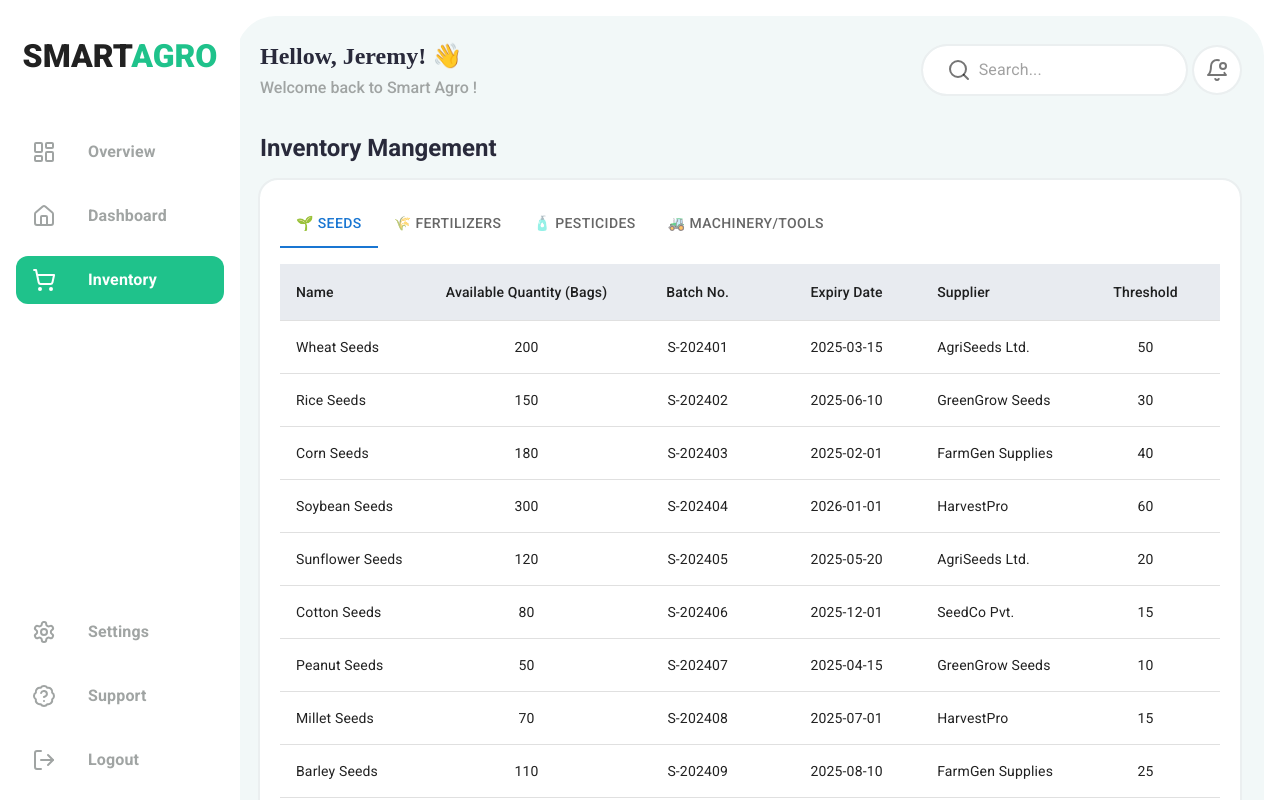
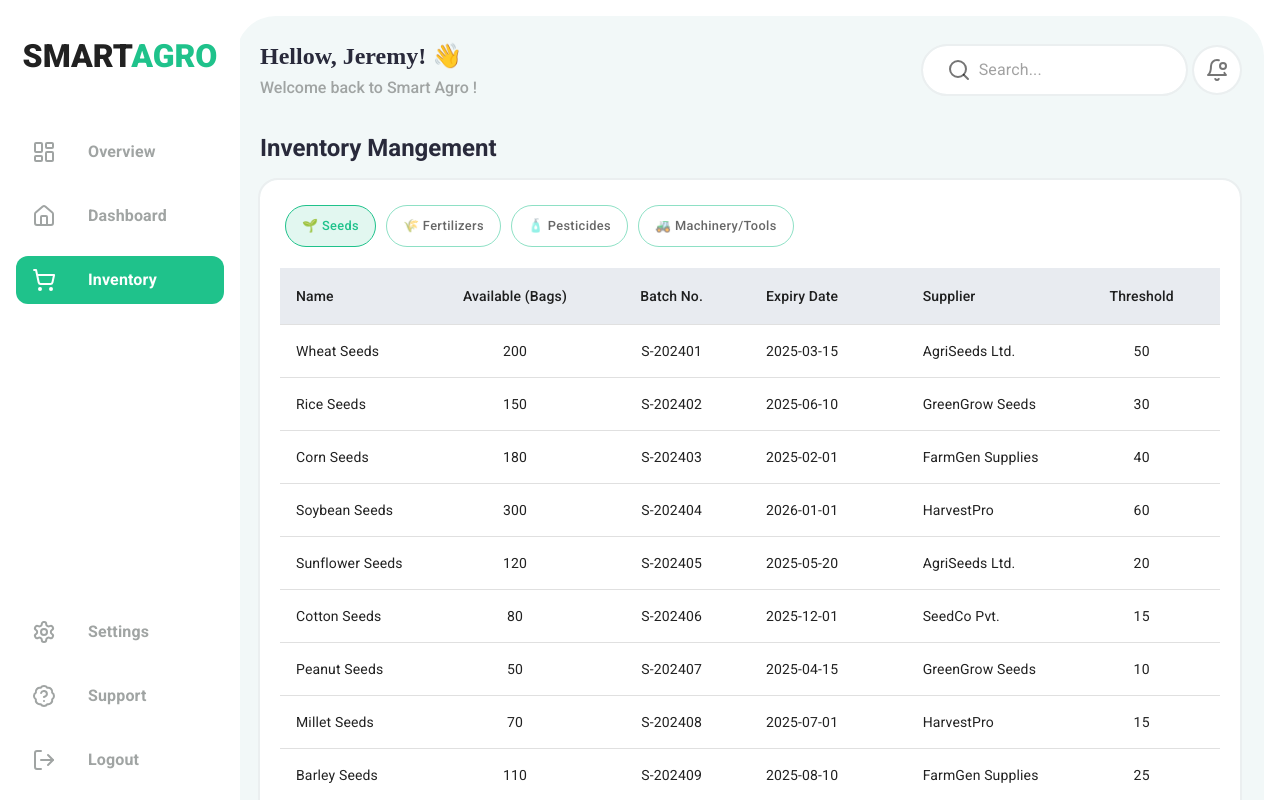
Before and after one commit to SambhajiShinde1234/saas-web-application-smart-agro, a React (Vite) app: page /inventory in a window 1280 px wide. Shown: the top 800 px of the page. Built offline with nearby package versions, Linux system fonts and the light colour scheme.

Commit message:
added inventory tabs styling

```diff
--- a/src/components/styled/styled.jsx
+++ b/src/components/styled/styled.jsx
@@ -7,9 +7,34 @@ import {
   ListItemButton,
   ListItemIcon,
   TableContainer,
+  Tabs,
+  Tab,
 } from '@mui/material';
 
 // ui
+
+// tabs
+
+export const StyledTabs = styled(Tabs)(() => ({
+  '& .MuiTabs-indicator': {
+    height: 0,
+  },
+  '& .Mui-selected': {
+    color: 'rgba(31, 194, 139, 1) !important',
+    background: 'rgba(31, 194, 139, 0.13)',
+    border: '1px solid rgba(31, 194, 139, 1)',
+  },
+}));
+
+export const StyledTab = styled(Tab)(() => ({
+  border: '1px solid rgba(31, 194, 139, 0.5)',
+  margin: '5px',
+  borderRadius: '50px',
+  fontSize: '.8rem',
+  textTransform: 'none',
+  minHeight: '40px',
+}));
+
 // table
 
 export const StyledTableContainer = styled(TableContainer)(() => ({
--- a/src/pages/Inventory/Inventory.jsx
+++ b/src/pages/Inventory/Inventory.jsx
@@ -1,5 +1,9 @@
-import { Tab, Tabs } from '@mui/material';
-import { StyledCard, StyledCardStack } from '../../components/styled/styled';
+import {
+  StyledCard,
+  StyledCardStack,
+  StyledTab,
+  StyledTabs,
+} from '../../components/styled/styled';
 import DxPrimaryTypography from '../../components/ui/DxPrimaryTypography';
 import DxTable from '../../components/ui/DxTable';
 import { INVENTORY_DATA } from '../../dummy-data/InventoryData';
@@ -9,7 +13,7 @@ const inventoryTableColumns = {
   seeds: [
     { columnName: 'Name', field: 'itemName', align: 'left', width: 150 },
     {
-      columnName: 'Available Quantity (Bags)',
+      columnName: 'Available (Bags)',
       field: 'quantityAvailable',
       align: 'center',
       width: 150,
@@ -23,7 +27,7 @@ const inventoryTableColumns = {
     {
       columnName: 'Expiry Date',
       field: 'expiryDate',
-      align: 'center',
+      align: 'left',
       width: 150,
     },
     { columnName: 'Supplier', field: 'supplier', align: 'left', width: 150 },
@@ -37,7 +41,7 @@ const inventoryTableColumns = {
   fertilizers: [
     { columnName: 'Name', field: 'itemName', align: 'left', width: 150 },
     {
-      columnName: 'Available Quantity (Bags)',
+      columnName: 'Available (Bags)',
       field: 'quantityAvailable',
       align: 'center',
       width: 150,
@@ -51,7 +55,7 @@ const inventoryTableColumns = {
     {
       columnName: 'Expiry Date',
       field: 'expiryDate',
-      align: 'center',
+      align: 'left',
       width: 150,
     },
     { columnName: 'Supplier', field: 'supplier', align: 'left', width: 150 },
@@ -65,7 +69,7 @@ const inventoryTableColumns = {
   pesticides: [
     { columnName: 'Name', field: 'itemName', align: 'left', width: 150 },
     {
-      columnName: 'Available Quantity (Bags)',
+      columnName: 'Available (Bags)',
       field: 'quantityAvailable',
       align: 'center',
       width: 150,
@@ -79,7 +83,7 @@ const inventoryTableColumns = {
     {
       columnName: 'Expiry Date',
       field: 'expiryDate',
-      align: 'center',
+      align: 'left',
       width: 150,
     },
     { columnName: 'Supplier', field: 'supplier', align: 'left', width: 150 },
@@ -93,7 +97,7 @@ const inventoryTableColumns = {
   machineryTools: [
     { columnName: 'Name', field: 'itemName', align: 'left', width: 150 },
     {
-      columnName: 'Available Quantity (Units)',
+      columnName: 'Available (Units)',
       field: 'quantityAvailable',
       align: 'center',
       width: 150,
@@ -102,7 +106,7 @@ const inventoryTableColumns = {
     {
       columnName: 'Purchased Date',
       field: 'purchaseDate',
-      align: 'center',
+      align: 'left',
       width: 150,
     },
     { columnName: 'Supplier', field: 'supplier', align: 'left', width: 150 },
@@ -146,15 +150,15 @@ const Inventory = () => {
       </DxPrimaryTypography>
       <StyledCard>
         <StyledCardStack>
-          <Tabs value={activeTab} onChange={handleTabChange}>
+          <StyledTabs value={activeTab} onChange={handleTabChange}>
             {inventoryCategories.map((category, index) => (
-              <Tab
+              <StyledTab
                 key={index}
                 label={`${category.icon} ${category.categoryName}`}
                 value={category.value}
               />
             ))}
-          </Tabs>
+          </StyledTabs>
           <DxTable
             columns={inventoryTableColumns[activeTab]}
             data={INVENTORY_DATA[activeTab]}
```
